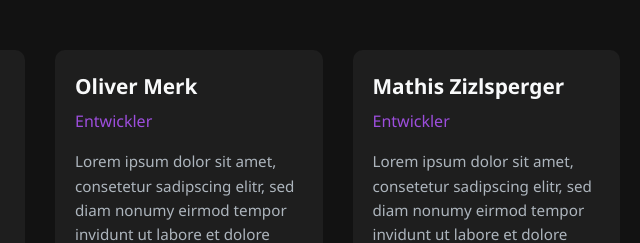
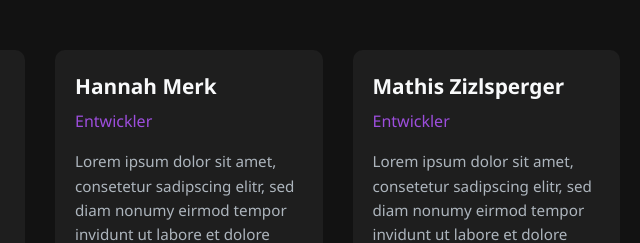
Before and after one commit to Mathis-zls/SEP-Website, a plain HTML site: page index.html in a window 1280 px wide. Shown: the part 1715-1958 px from the top of the page, 600-1240 px from the left. Drawn offline with Linux system fonts and the light colour scheme.

Commit message:
corrected name

```diff
--- a/index.html
+++ b/index.html
@@ -81,7 +81,7 @@
                 </div>
                 <div class="team-member">
                     <div class="team-member-content">
-                        <h3>Oliver Merk</h3>
+                        <h3>Hannah Merk</h3>
                         <p class="role">Entwickler</p>
                         <p class="description">Lorem ipsum dolor sit amet, consetetur sadipscing elitr, sed diam nonumy eirmod tempor invidunt ut labore et dolore magna aliquyam erat, sed diam voluptua. At vero eos et accusam et justo duo dolore</p>
                     </div>
```
